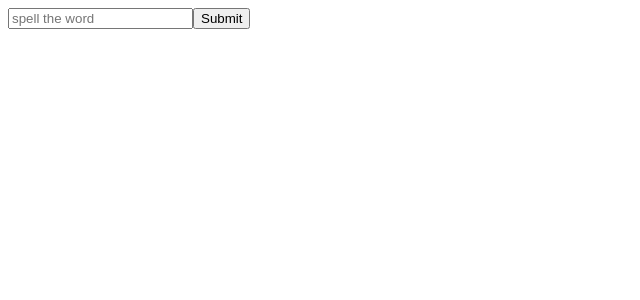
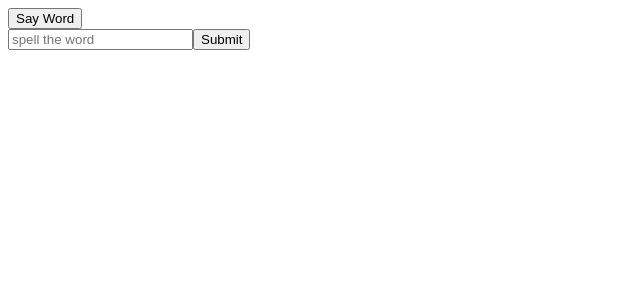
Before and after one commit to terraroush/SpellingTest-Vue, a Vue app: page / in a window 1280 px wide. Shown: the top 300 px of the page, without its empty margins (0-640 px from the left). Built offline with nearby package versions, Linux system fonts and the light colour scheme.

Commit message:
app speaks first word

```diff
--- a/src/App.vue
+++ b/src/App.vue
@@ -1,5 +1,6 @@
 <template>
   <div id="app">
+    <speech :word="questions[activeIndex].word" />
     <form @submit.prevent="handleSubmit">
       <input
         type="text"
@@ -13,9 +14,11 @@
 </template>
 
 <script>
+import Speech from './components/Speech';
 import data from "./data";
 
 export default {
+  components: { Speech },
   data() {
     return {
       questions: data,
```
